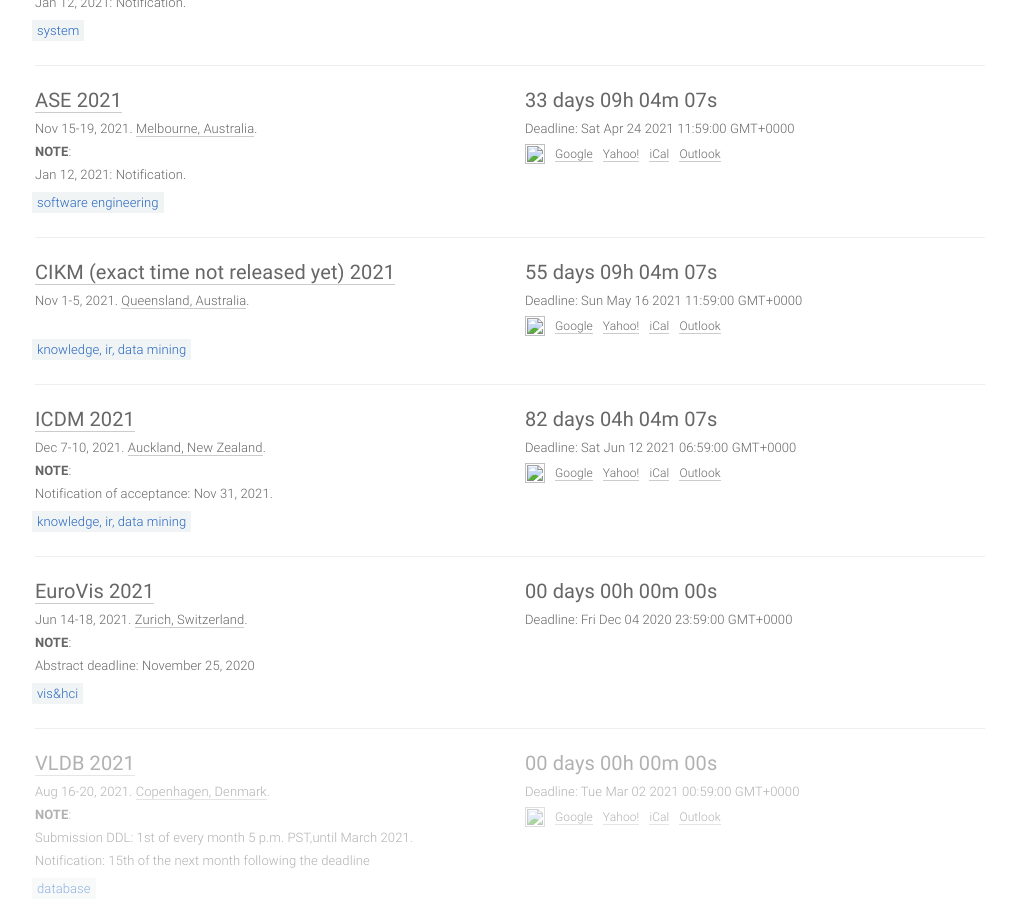
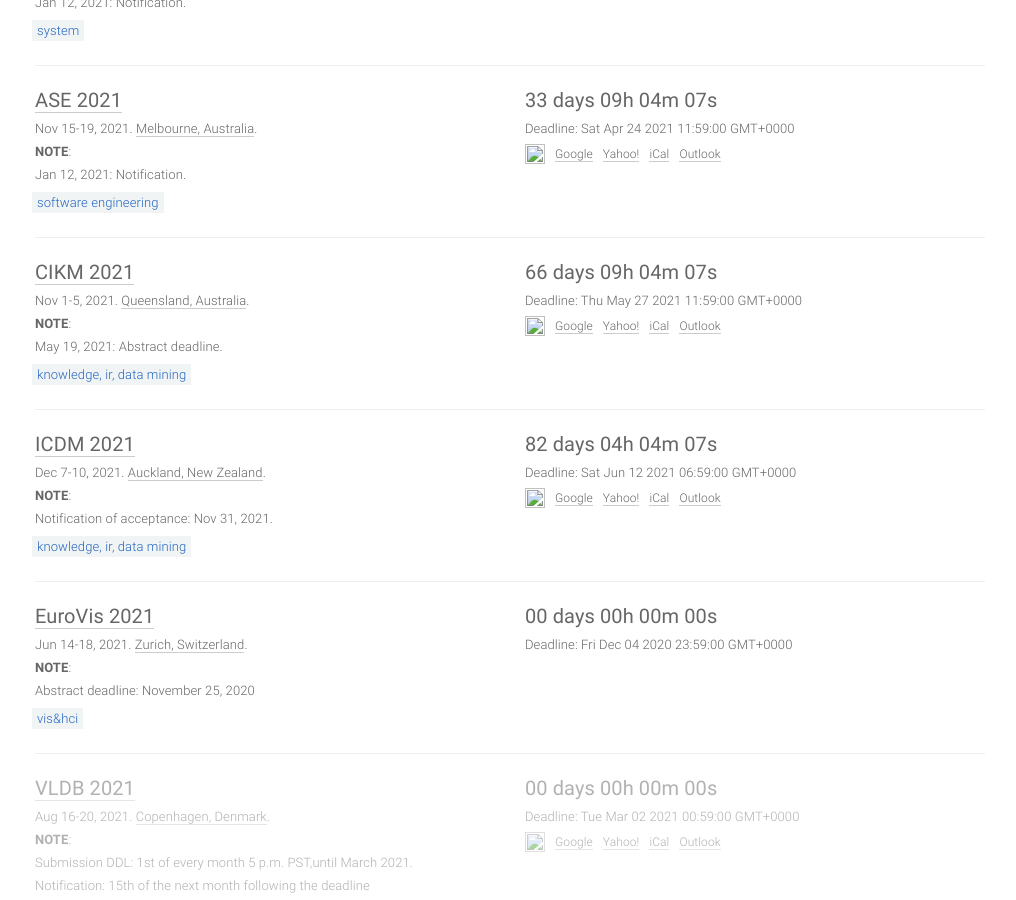
Before and after one commit to YanlinWang/DDL_netlify, a Jekyll site: the page built from index.html, in a window 1280 px wide and 900 px high, scrolled down 637 px. Shown: the whole window, without its empty margins (130-1146 px from the left). Built offline with Jekyll 4.4.1, drawn with Linux system fonts in a browser that asks for light colours.

Commit message:
update CIKM 2021

```diff
--- a/_data/conferences.yml
+++ b/_data/conferences.yml
@@ -396,15 +396,17 @@
   note: '<b>NOTE</b>:
          <br>May 17, 2021: Notification.'
 
-- title: CIKM (exact time not released yet)
+- title: CIKM
   year: 2021
   id: cikm
-  link: https://www.guide2research.com/conference/cikm-2021-acm-international-conference-on-information-and-knowledge-management
-  deadline: '2021-05-15 23:59:00'
+  link: https://www.cikm2021.org/
+  deadline: '2021-05-26 23:59:00'
   timezone: UTC-12
   date: Nov 1-5, 2021
   place: Queensland, Australia
   sub: DM
+  note: '<b>NOTE</b>:
+         <br>May 19, 2021: Abstract deadline.'
 
 - title: ICDM
   year: 2021
```
